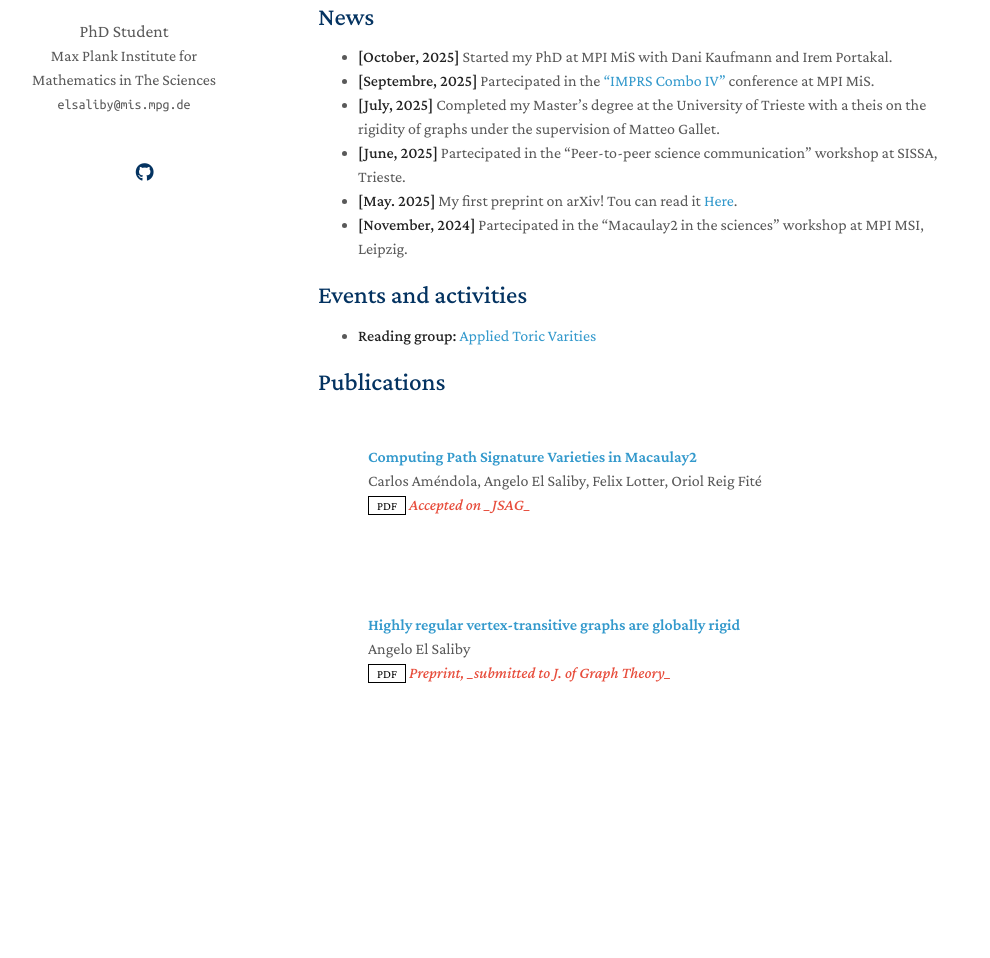
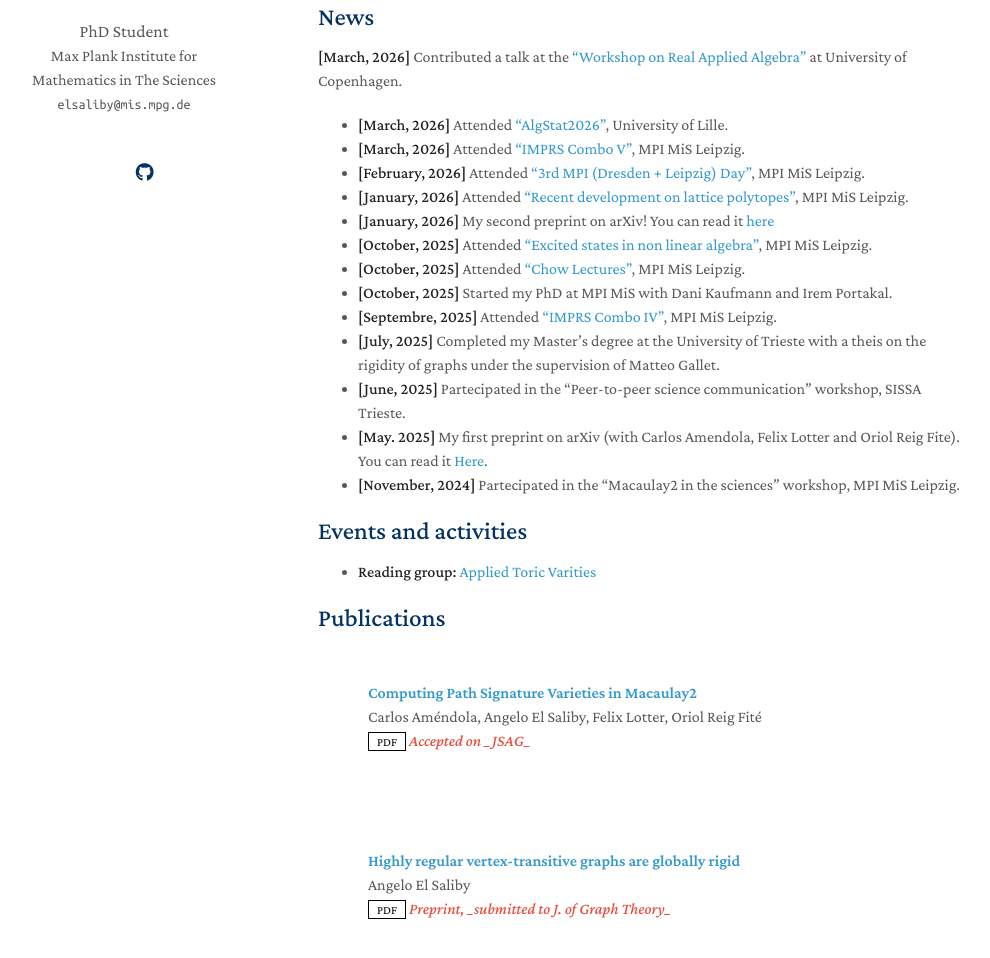
Before and after one commit to AngeloElSaliby/AngeloElSaliby.github.io, a Jekyll site: the page built from index.md, in a window 1280 px wide and 1301 px high. Shown: the part 222-1180 px from the top of the window, without its empty margins (152-1142 px from the left). Built offline with Jekyll 4.4.1, drawn with Linux system fonts in a browser that asks for light colours; a style sheet for code colours, icons or effects is not loaded; our own code applies the rules of GitHub Pages for plain Markdown files.

Commit message:
Added events, talks, preprints

```diff
--- a/index.md
+++ b/index.md
@@ -9,12 +9,20 @@ I am a PhD student at the Max Plank Institute for Mathematics in the Sciences in
 
 
 ## News
+**[March, 2026]** Contributed a talk at the  ["Workshop on Real Applied Algebra"](https://www.math.ku.dk/english/calendar/events/workshop-on-real-applied-algebra/) at University of Copenhagen.
+- **[March, 2026]** Attended ["AlgStat2026"](https://www.mathconf.org/algstat2026), University of Lille.
+- **[March, 2026]** Attended ["IMPRS Combo V"](https://www.mis.mpg.de/events/series/imprs-combo-v), MPI MiS Leipzig.
+- **[February, 2026]** Attended ["3rd MPI (Dresden + Leipzig) Day"](https://www.mis.mpg.de/de/events/series/3rd-mpi-dresden-leipzig-day), MPI MiS Leipzig.
+- **[January, 2026]** Attended ["Recent development on lattice polytopes"](https://www.mis.mpg.de/events/series/recent-developments-on-lattice-polytopes-in-leipzig), MPI MiS Leipzig.
+- **[January, 2026]** My second preprint on arXiv! You can read it [here](https://arxiv.org/abs/2601.11240)
+- **[October, 2025]** Attended ["Excited states in non linear algebra"](https://www.mis.mpg.de/de/events/series/excited-states-in-nonlinear-algebra), MPI MiS Leipzig.
+- **[October, 2025]** Attended  ["Chow Lectures"](https://www.mis.mpg.de/de/events/series/chow-lectures-2025), MPI MiS Leipzig.
 - **[October, 2025]** Started my PhD at MPI MiS with Dani Kaufmann and Irem Portakal.
-- **[Septembre, 2025]** Partecipated in the ["IMPRS Combo IV"](https://www.mis.mpg.de/de/events/series/imprs-combo-iv) conference at MPI MiS.
+- **[Septembre, 2025]** Attended ["IMPRS Combo IV"](https://www.mis.mpg.de/de/events/series/imprs-combo-iv),  MPI MiS Leipzig.
 - **[July, 2025]** Completed my Master's degree at the University of Trieste with a theis on the rigidity of graphs under the supervision of Matteo Gallet.
-- **[June, 2025]** Partecipated in the "Peer-to-peer science communication" workshop at SISSA, Trieste.
-- **[May. 2025]** My first preprint on arXiv! Tou can read it [Here](https://arxiv.org/abs/2506.01429).
-- **[November, 2024]** Partecipated in the "Macaulay2 in the sciences" workshop at MPI MSI, Leipzig.
+- **[June, 2025]** Partecipated in the "Peer-to-peer science communication" workshop, SISSA Trieste.
+- **[May. 2025]** My first preprint on arXiv (with Carlos Amendola, Felix Lotter and Oriol Reig Fite).  You can read it [Here](https://arxiv.org/abs/2506.01429).
+- **[November, 2024]** Partecipated in the "Macaulay2 in the sciences" workshop, MPI MiS Leipzig.
 
 ## Events and activities
 - **Reading group:** [Applied Toric Varities](https://angeloelsaliby.github.io/AppliedToricGeometry-ReadingGroup/)
```
